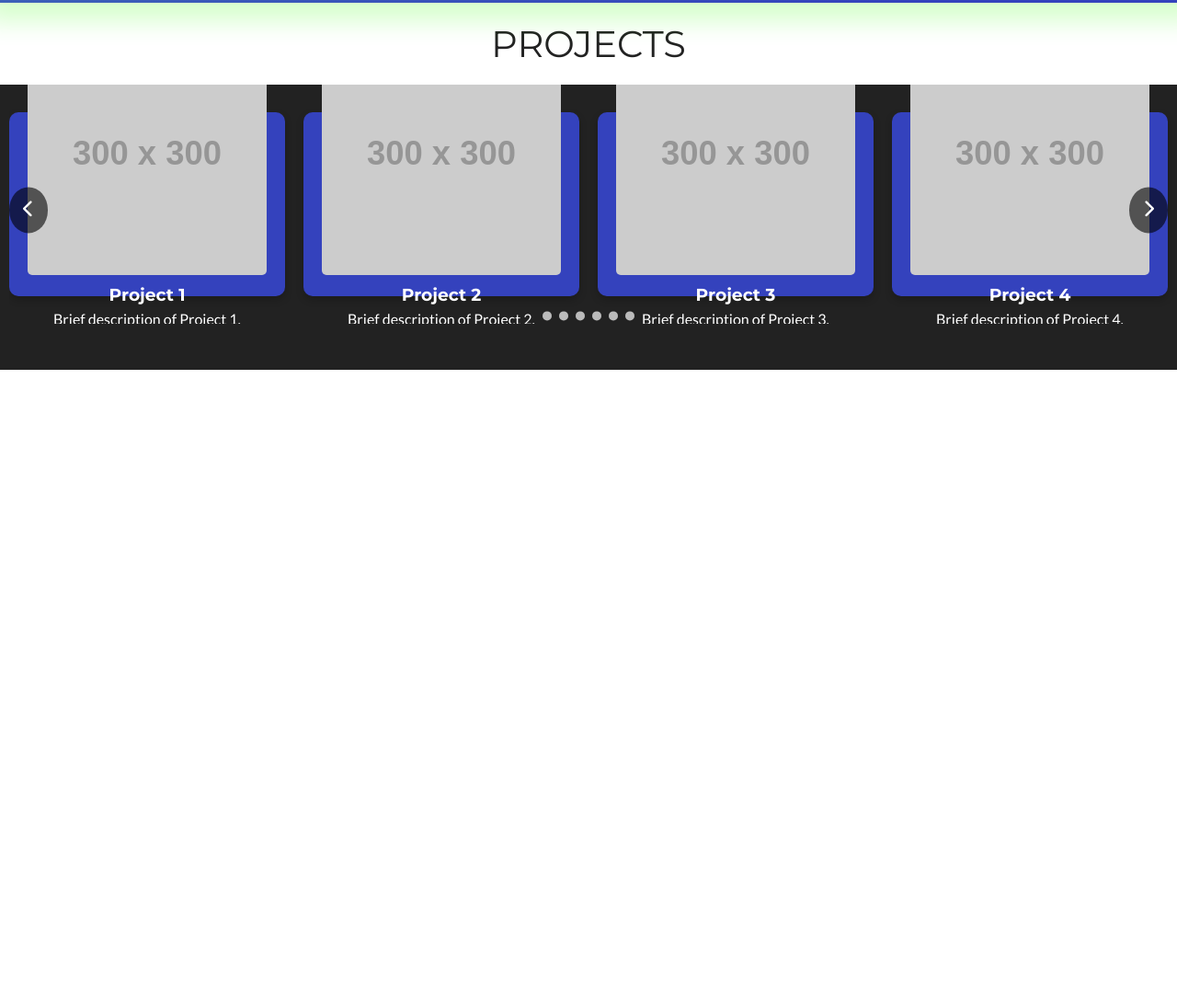
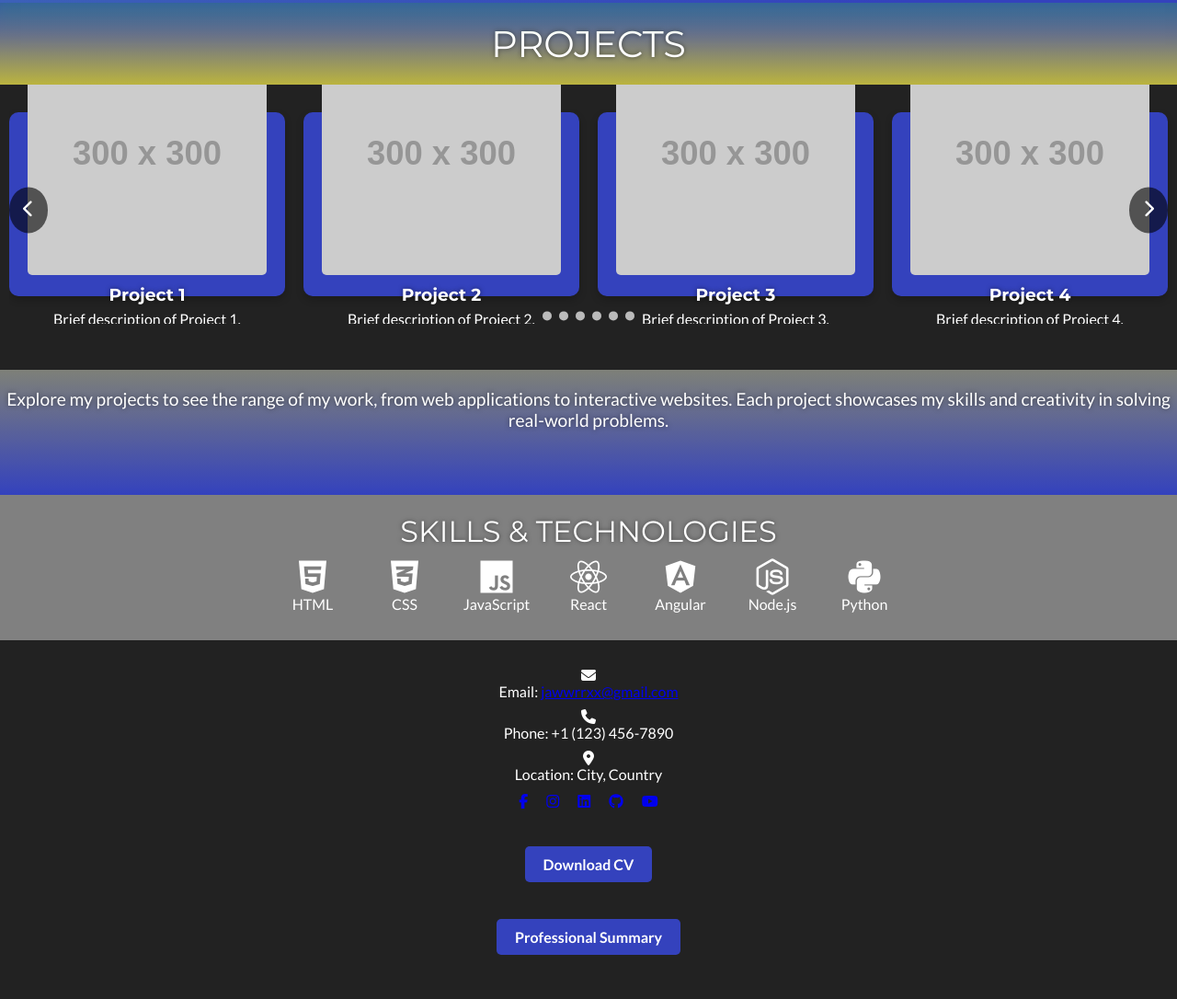
Before and after one commit to Jawrynx/Portfolio, a plain HTML site: page index.html in a window 1280 px wide. Shown: the part 1714-2800 px from the top of the page at 92% size. Before the commit the page ends 2166 px from the top, so only its background shows below. Drawn offline with Linux system fonts and the light colour scheme; placeholder pictures from the web are drawn by us.

Commit message:
Completed Entire Page Structure for Mobiles of min 320px

```diff
--- a/index.html
+++ b/index.html
@@ -152,13 +152,92 @@
                         </div>
                     </div>
                 </div>
+                <p class="projects-description">
+                    Explore my projects to see the range of my work, from web applications to interactive websites. Each
+                    project showcases my skills and creativity in solving real-world problems.
+                </p>
             </div>
         </section>
         <section id="skills">
+            <div class="skills-container">
+                <h2>Skills & Technologies</h2>
+                <div class="skills-icons">
+                    <div class="skill-icon">
+                        <i class="fab fa-html5"></i>
+                        <p>HTML</p>
+                    </div>
+                    <div class="skill-icon">
+                        <i class="fab fa-css3-alt"></i>
+                        <p>CSS</p>
+                    </div>
+                    <div class="skill-icon">
+                        <i class="fab fa-js"></i>
+                        <p>JavaScript</p>
+                    </div>
+                    <div class="skill-icon">
+                        <i class="fab fa-react"></i>
+                        <p>React</p>
+                    </div>
+                    <div class="skill-icon">
+                        <i class="fab fa-angular"></i>
+                        <p>Angular</p>
+                    </div>
+                    <div class="skill-icon">
+                        <i class="fab fa-node-js"></i>
+                        <p>Node.js</p>
+                    </div>
+                    <div class="skill-icon">
+                        <i class="fab fa-python"></i>
+                        <p>Python</p>
+                    </div>
+                </div>
 
+            </div>
         </section>
         <section id="contact">
-
+            <div class="contact-container">
+                <div class="contact-info">
+                    <div class="main-contact">
+                        <div class="contact-item">
+                            <i class="fas fa-envelope"></i>
+                            <p>Email: <a href="mailto:jawwrrxx@gmail.com">jawwrrxx@gmail.com</a></p>
+                        </div>
+                        <div class="contact-item">
+                            <i class="fas fa-phone"></i>
+                            <p>Phone: +1 (123) 456-7890</p>
+                        </div>
+                        <div class="contact-item">
+                            <i class="fas fa-map-marker-alt"></i>
+                            <p>Location: City, Country</p>
+                        </div>
+                    </div>
+                    <div class="social-contact">
+                        <div class="social-item">
+                            <a href="#"><i class="fab fa-facebook-f"></i></a>
+                        </div>
+                        <div class="social-item">
+                            <a href="#"><i class="fab fa-instagram"></i></a>
+                        </div>
+                        <div class="social-item">
+                            <a href="#"><i class="fab fa-linkedin"></i></a>
+                        </div>
+                        <div class="social-item">
+                            <a href="#"><i class="fab fa-github"></i></a>
+                            </div>
+                        <div class="social-item">
+                            <a href="#"><i class="fab fa-youtube"></i></a>
+                        </div>
+                    </div>
+                </div>
+                <div class="download">
+                    <div class="cv-download">
+                        <a href="https://example.com/cv.pdf" class="btn" target="_blank">Download CV</a>
+                    </div>
+                    <div class="professional-summary-download">
+                        <a href="https://example.com/professional-summary.pdf" class="btn" target="_blank">Professional Summary </a>
+                    </div>
+                </div>
+</div>
         </section>
     </main>
     <footer>
--- a/style.css
+++ b/style.css
@@ -19,6 +19,7 @@ h6 {
   color: var(--black);
   margin: 0;
   padding: 0;
+  text-shadow: 0px 0px 5px rgba(0, 0, 0, 0.5);
 }
 
 p {
@@ -42,7 +43,6 @@ body {
 
 main {
   background-color: var(--black);
-  height: 100%;
   color: white;
 }
 
@@ -56,7 +56,7 @@ header {
   text-align: center;
   position: fixed;
   width: 100%;
-  z-index: 3;
+  z-index: 6;
 }
 
 nav {
@@ -77,18 +77,18 @@ nav h2 a {
 }
 
 #nav-links {
-  position: absolute;
-  top: 7px;
+  position: fixed;
+  top: 6px;
   right: 20px;
-  z-index: 2;
+  z-index: 5;
   transition: 0.3s ease-in-out;
 }
 
 #nav-links.active {
-  position: absolute;
+  position: fixed;
   top: 151px;
   transition: 0.3s ease-in-out;
-  z-index: 2;
+  z-index: 5;
 }
 
 #nav-links a {
@@ -287,6 +287,7 @@ nav h2 a {
   color: var(--black);
   margin: 0;
   padding: 5px 0;
+  text-shadow: none;
 }
 
 .skill-item {
@@ -444,16 +445,32 @@ input[type="range"]::-moz-range-thumb {
 .projects-container {
     text-align: center;
     padding-bottom: 50px;
+    background: #2687bf;
+    background: linear-gradient(
+      0deg,
+      var(--blue) 0%,
+      var(--yellow-bright) 70%,
+      var(--yellow-bright) 75%,
+      var(--blue) 100%
+      );
 }
 
 .projects-container h2 {
-    color: var(--black);
+    color: white;
     font-size: 2.5rem;
     font-weight: 400;
     text-transform: uppercase;
     padding: 20px;
 }
 
+
+.projects-description {
+  color: white;
+  text-align: center;
+  font-size: 1.2rem;
+  margin: 20px auto;
+  text-shadow: 0px 0px 5px rgba(0, 0, 0, 0.5);
+}
 
 /* Projects Carousel */
 .projects-carousel {
@@ -594,13 +611,99 @@ input[type="range"]::-moz-range-thumb {
 }
 
 
+/* Skills & Technologies Section */
+
+#skills {
+  position: relative;
+  top: 80px;
+  background-color: gray;
+  padding: 20px 0;
+}
+
+.skills-container > h2 {
+  text-align: center;
+  color: white;
+  font-weight: 400;
+  text-transform: uppercase;
+  font-size: 2rem;
+}
+
+.skills-icons {
+  display: flex;
+  flex-wrap: wrap;
+  justify-content: center;
+  align-items: center;
+}
+
+.skill-icon {
+  width: 80px;
+  display: flex;
+  flex-direction: column;
+  align-items: center;
+  justify-content: center;
+  padding: 10px;
+}
+
+.skill-icon i {
+  font-size: 2.5rem;
+  color: white;
+  transition: color 0.3s ease-in-out;
+  text-align: center;
+}
 
 
 
+/* Contact Section */
 
+.contact-container {
+  display: flex;
+  flex-direction: column;
+  align-items: center;
+  justify-content: center;
+  background-color: var(--black);
+  color: white;
+  padding: 20px 0;
+  position: relative;
+  top: 80px;
+}
 
+.contact-item {
+  display: flex;
+  flex-direction: column;
+  align-items: center;
+  justify-content: center;
+  margin: 10px;
+}
 
+.social-contact {
+  display: flex;
+  justify-content: center;
+  align-items: center;
+  gap: 20px;
+}
 
+.download {
+  padding: 20px 0;
+  text-align: center;
+}
+
+.download > div > a {
+  display: inline-block;
+  background-color: var(--blue);
+  color: white;
+  padding: 10px 20px;
+  border-radius: 5px;
+  text-decoration: none;
+  font-weight: bold;
+  transition: background-color 0.3s ease-in-out;
+  margin: 20px 0;
+  text-align: center;
+}
+
+.download > div > a:hover {
+  background-color: var(--green-bright);
+  transition: background-color 0.3s ease-in-out;
+}
 
 
 
@@ -629,6 +732,7 @@ footer {
   color: var(--black);
   text-align: center;
   position: relative;
+  top: 80px;
   width: 100%;
   font-size: 0.9rem;
   display: flex;
```
